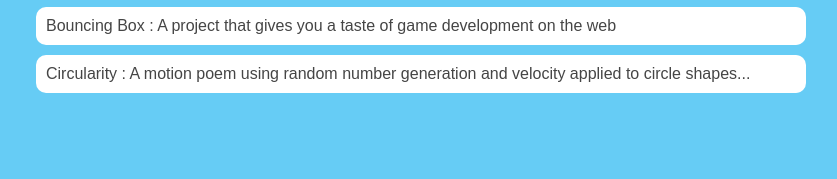
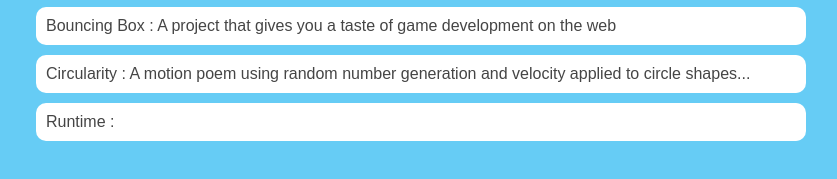
Before and after one commit to KJohnstonACA/KJohnstonACA.github.io, a plain HTML site: page portfolio.html in a window 1280 px wide. Shown: the part 217-396 px from the top of the page, without its empty margins (219-1056 px from the left). Drawn offline with Linux system fonts and the light colour scheme.

Commit message:
add to portfolio

```diff
--- a/portfolio.html
+++ b/portfolio.html
@@ -109,7 +109,7 @@
           <li><a href="projects/platformer/">Platformer : A cannon - dodging, collectible - grabbing adventure game for Halleb0t</a></li>
           <li><a href="projects/bouncing-box/">Bouncing Box : A project that gives you a taste of game development on the web </a></li>
           <li><a href="projects/circularity/">Circularity : A motion poem using random number generation and velocity applied to circle shapes...</a></li>
-
+          <li><a href="projects/runtime/">Runtime :</a></li>
         </ul>
       </div>
     </main>
```
